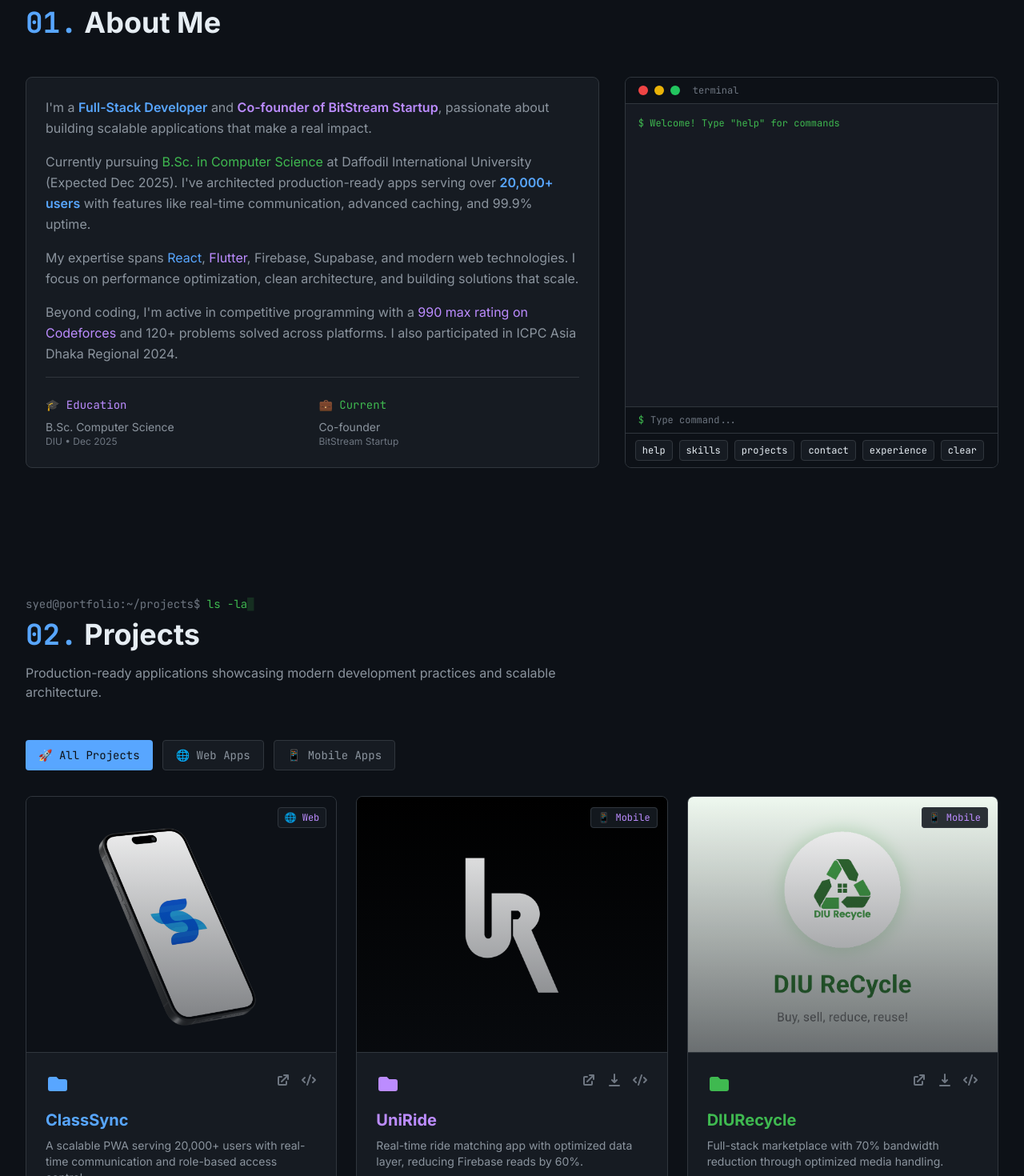
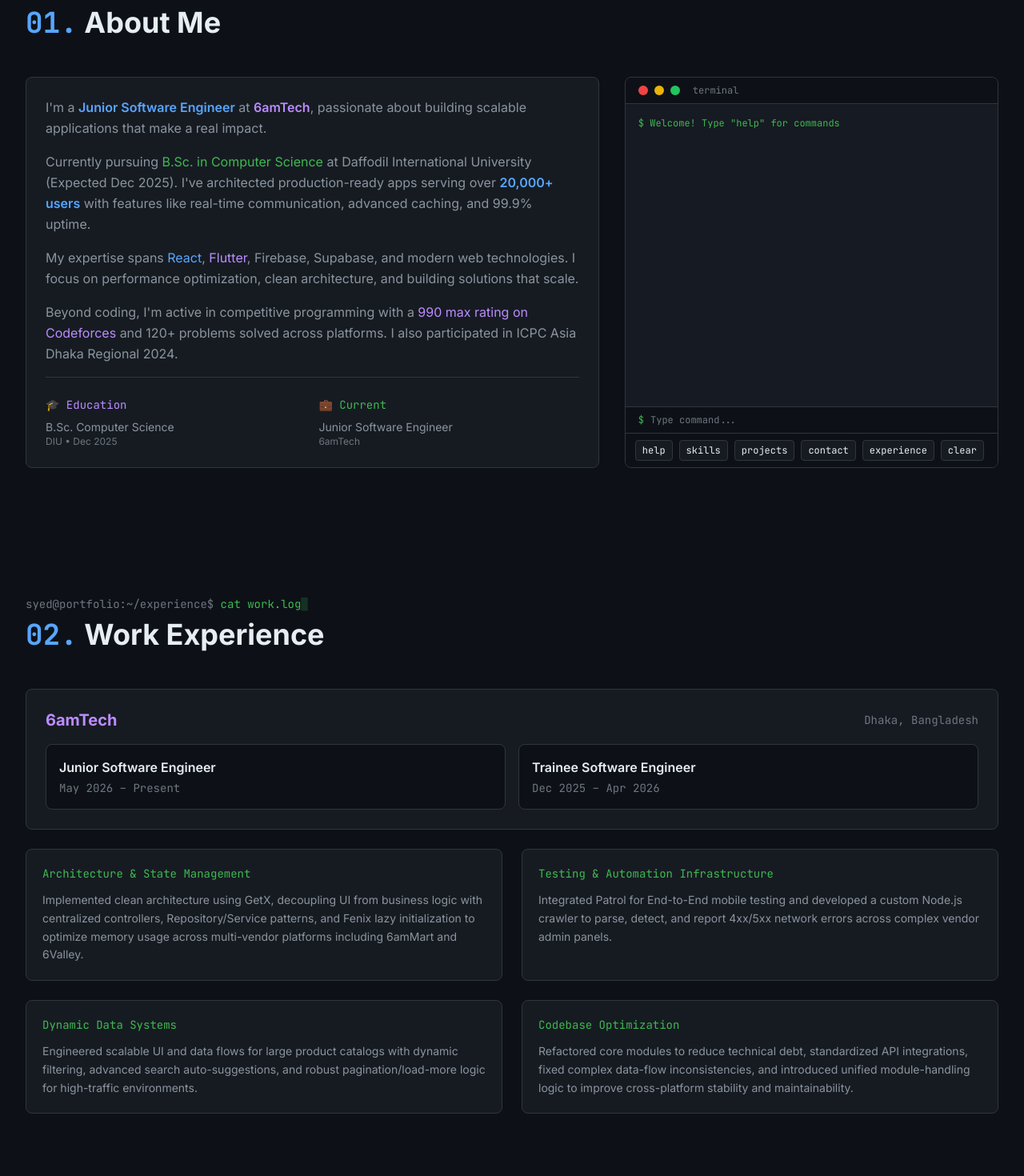
Before and after one commit to syedsabbir-git/SyedSabbirAhmed, a React (Vite) app: page / in a window 1280 px wide. Shown: the part 900-2370 px from the top of the page at 80% size. Built offline with nearby package versions, Linux system fonts and the light colour scheme.

Commit message:
Add work experience section and update profile details
Agent-Logs-Url: https://github.com/rafi6037/SyedSabbirAhmedPortfolio/sessions/b1273efe-816e-4476-ac94-e320085104e7

Co-authored-by: rafi6037 <115590531+rafi6037@users.noreply.github.com>

```diff
--- a/src/App.jsx
+++ b/src/App.jsx
@@ -4,6 +4,7 @@ import CustomCursor from './components/CustomCursor';
 import Navbar from './components/Navbar';
 import Hero from './components/Hero';
 import About from './components/About';
+import Experience from './components/Experience';
 import Projects from './components/Projects';
 import Skills from './components/Skills';
 import Contact from './components/Contact';
@@ -28,6 +29,7 @@ function App() {
       <Navbar />
       <Hero />
       <About />
+      <Experience />
       <Projects />
       <Skills />
       <Contact />
--- a/src/components/About.jsx
+++ b/src/components/About.jsx
@@ -36,9 +36,9 @@ const About = () => {
       '  📱 +880 1793662422'
     ],
     experience: [
-      'Experience: 2+ years',
-      '  • Full-Stack Developer',
-      '  • Co-founder, BitStream'
+      '6amTech | Dhaka, Bangladesh',
+      '  • Junior Software Engineer (May 2026 - Present)',
+      '  • Trainee Software Engineer (Dec 2025 - Apr 2026)'
     ],
     clear: 'CLEAR'
   };
@@ -99,9 +99,9 @@ const About = () => {
               <div className="code-card p-6 rounded-lg border border-dark-border space-y-4 h-full flex flex-col justify-between">
                 <div className="space-y-4">
                   <p className="text-text-secondary leading-relaxed">
-                    I'm a <span className="text-accent-blue font-semibold">Full-Stack Developer</span> and{' '}
-                    <span className="text-accent-purple font-semibold">Co-founder of BitStream Startup</span>,
-                    passionate about building scalable applications that make a real impact.
+                    I'm a <span className="text-accent-blue font-semibold">Junior Software Engineer</span> at{' '}
+                    <span className="text-accent-purple font-semibold">6amTech</span>, passionate about building
+                    scalable applications that make a real impact.
                   </p>
 
                   <p className="text-text-secondary leading-relaxed">
@@ -135,8 +135,8 @@ const About = () => {
 
                   <div>
                     <h3 className="text-accent-green font-mono text-sm mb-2">💼 Current</h3>
-                    <p className="text-text-secondary text-sm">Co-founder</p>
-                    <p className="text-text-muted text-xs">BitStream Startup</p>
+                    <p className="text-text-secondary text-sm">Junior Software Engineer</p>
+                    <p className="text-text-muted text-xs">6amTech</p>
                   </div>
                 </div>
               </div>
--- a/src/components/Contact.jsx
+++ b/src/components/Contact.jsx
@@ -109,7 +109,7 @@ const Contact = () => {
             </motion.span>
           </p>
           <h2 className="text-3xl sm:text-4xl font-bold text-text-primary mb-4">
-            <span className="text-accent-blue font-mono">04.</span> Get In Touch
+            <span className="text-accent-blue font-mono">05.</span> Get In Touch
           </h2>
           <p className="text-text-secondary max-w-2xl">
             I'm currently open to new opportunities and interesting projects.
--- /dev/null
+++ b/src/components/Experience.jsx
@@ -0,0 +1,108 @@
+import { motion } from 'framer-motion';
+
+const workExperience = {
+  company: '6amTech',
+  location: 'Dhaka, Bangladesh',
+  roles: [
+    {
+      title: 'Junior Software Engineer',
+      period: 'May 2026 – Present',
+    },
+    {
+      title: 'Trainee Software Engineer',
+      period: 'Dec 2025 – Apr 2026',
+    },
+  ],
+  achievements: [
+    {
+      title: 'Architecture & State Management',
+      description:
+        'Implemented clean architecture using GetX, decoupling UI from business logic with centralized controllers, Repository/Service patterns, and Fenix lazy initialization to optimize memory usage across multi-vendor platforms including 6amMart and 6Valley.',
+    },
+    {
+      title: 'Testing & Automation Infrastructure',
+      description:
+        'Integrated Patrol for End-to-End mobile testing and developed a custom Node.js crawler to parse, detect, and report 4xx/5xx network errors across complex vendor admin panels.',
+    },
+    {
+      title: 'Dynamic Data Systems',
+      description:
+        'Engineered scalable UI and data flows for large product catalogs with dynamic filtering, advanced search auto-suggestions, and robust pagination/load-more logic for high-traffic environments.',
+    },
+    {
+      title: 'Codebase Optimization',
+      description:
+        'Refactored core modules to reduce technical debt, standardized API integrations, fixed complex data-flow inconsistencies, and introduced unified module-handling logic to improve cross-platform stability and maintainability.',
+    },
+  ],
+};
+
+const Experience = () => {
+  return (
+    <section id="experience" className="py-20">
+      <div className="max-w-7xl mx-auto px-4 sm:px-6 lg:px-8">
+        <motion.div
+          initial={{ opacity: 0, y: 20 }}
+          whileInView={{ opacity: 1, y: 0 }}
+          viewport={{ once: true }}
+          transition={{ duration: 0.6 }}
+          className="mb-12"
+        >
+          <p className="text-accent-green font-mono text-sm mb-2">
+            <span className="text-text-muted">syed@portfolio:~/experience$</span> cat work.log
+            <motion.span
+              animate={{ opacity: [1, 0, 1] }}
+              transition={{ duration: 1, repeat: Infinity }}
+            >
+              ▊
+            </motion.span>
+          </p>
+          <h2 className="text-3xl sm:text-4xl font-bold text-text-primary mb-4">
+            <span className="text-accent-blue font-mono">02.</span> Work Experience
+          </h2>
+        </motion.div>
+
+        <div className="space-y-6">
+          <motion.div
+            initial={{ opacity: 0, y: 20 }}
+            whileInView={{ opacity: 1, y: 0 }}
+            viewport={{ once: true }}
+            transition={{ duration: 0.6, delay: 0.1 }}
+            className="code-card p-6 rounded-lg border border-dark-border"
+          >
+            <div className="flex flex-col sm:flex-row sm:items-center sm:justify-between gap-2 mb-4">
+              <h3 className="text-xl font-bold text-accent-purple">{workExperience.company}</h3>
+              <p className="text-sm font-mono text-text-muted">{workExperience.location}</p>
+            </div>
+            <div className="grid md:grid-cols-2 gap-4">
+              {workExperience.roles.map((role) => (
+                <div key={role.title} className="bg-dark-bg rounded-lg border border-dark-border p-4">
+                  <p className="text-text-primary font-semibold">{role.title}</p>
+                  <p className="text-text-muted text-sm font-mono mt-1">{role.period}</p>
+                </div>
+              ))}
+            </div>
+          </motion.div>
+
+          <div className="grid md:grid-cols-2 gap-6">
+            {workExperience.achievements.map((item, index) => (
+              <motion.div
+                key={item.title}
+                initial={{ opacity: 0, y: 20 }}
+                whileInView={{ opacity: 1, y: 0 }}
+                viewport={{ once: true }}
+                transition={{ duration: 0.5, delay: 0.15 + index * 0.08 }}
+                className="code-card p-5 rounded-lg border border-dark-border"
+              >
+                <h4 className="text-accent-green font-mono text-sm mb-3">{item.title}</h4>
+                <p className="text-text-secondary leading-relaxed text-sm">{item.description}</p>
+              </motion.div>
+            ))}
+          </div>
+        </div>
+      </div>
+    </section>
+  );
+};
+
+export default Experience;
--- a/src/components/Hero.jsx
+++ b/src/components/Hero.jsx
@@ -7,7 +7,7 @@ const Hero = () => {
   const [commandIndex, setCommandIndex] = useState(0);
   const [showCursor, setShowCursor] = useState(true);
 
-  const fullText = 'Full-Stack And App Developer';
+  const fullText = 'Junior Software Engineer';
 
   const terminalCommands = [
     '> Initializing portfolio...',
@@ -132,8 +132,8 @@ const Hero = () => {
               transition={{ delay: 0.8 }}
               className="text-base sm:text-lg text-text-secondary max-w-2xl mb-6 leading-relaxed"
             >
-              Building scalable web and mobile applications with modern technologies.
-              Specialized in React, Flutter, and Firebase with a focus on performance optimization
+              Junior Software Engineer at 6amTech, building scalable web and mobile products for
+              large multi-vendor ecosystems. Focused on Flutter, React, testing automation,
               and clean architecture.
             </motion.p>
 
@@ -185,7 +185,7 @@ const Hero = () => {
               </div>
               <div className="code-card px-4 py-3 rounded">
                 <p className="text-accent-purple font-mono text-xs mb-1">Experience</p>
-                <p className="text-xl font-bold text-text-primary">2+ Years</p>
+                <p className="text-xl font-bold text-text-primary">Since 2025</p>
               </div>
             </motion.div>
 
--- a/src/components/Navbar.jsx
+++ b/src/components/Navbar.jsx
@@ -12,7 +12,7 @@ const Navbar = () => {
       setScrolled(window.scrollY > 20);
 
       // Detect active section
-      const sections = ['home', 'about', 'projects', 'skills', 'contact'];
+      const sections = ['home', 'about', 'experience', 'projects', 'skills', 'contact'];
       const scrollPosition = window.scrollY + 100;
 
       for (const section of sections) {
@@ -51,6 +51,7 @@ const Navbar = () => {
 
   const navItems = [
     { name: 'About', href: '#about' },
+    { name: 'Experience', href: '#experience' },
     { name: 'Projects', href: '#projects' },
     { name: 'Skills', href: '#skills' },
     { name: 'Contact', href: '#contact' },
--- a/src/components/Projects.jsx
+++ b/src/components/Projects.jsx
@@ -39,7 +39,7 @@ const Projects = () => {
             </motion.span>
           </p>
           <h2 className="text-3xl sm:text-4xl font-bold text-text-primary mb-4">
-            <span className="text-accent-blue font-mono">02.</span> Projects
+            <span className="text-accent-blue font-mono">03.</span> Projects
           </h2>
           <p className="text-text-secondary max-w-2xl">
             Production-ready applications showcasing modern development practices and scalable architecture.
--- a/src/components/Skills.jsx
+++ b/src/components/Skills.jsx
@@ -61,7 +61,7 @@ const Skills = () => {
             </motion.span>
           </p>
           <h2 className="text-3xl sm:text-4xl font-bold text-text-primary mb-4">
-            <span className="text-accent-blue font-mono">03.</span> Skills & Technologies
+            <span className="text-accent-blue font-mono">04.</span> Skills & Technologies
           </h2>
         </motion.div>
 
```
